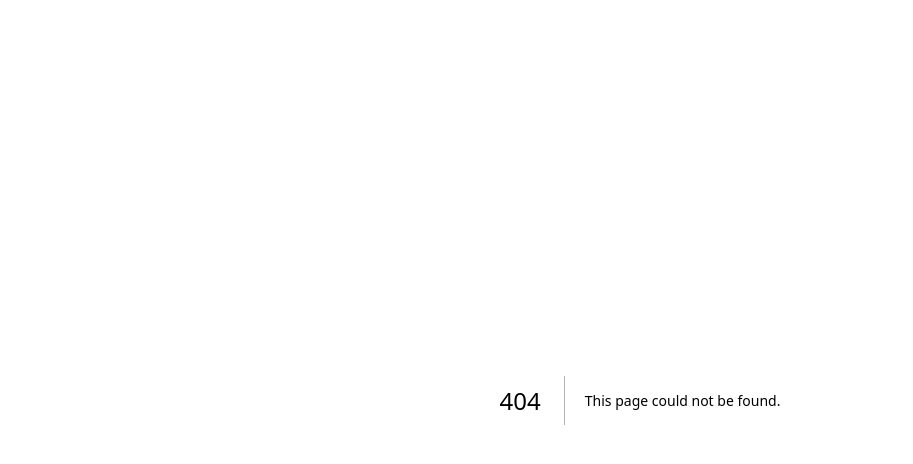
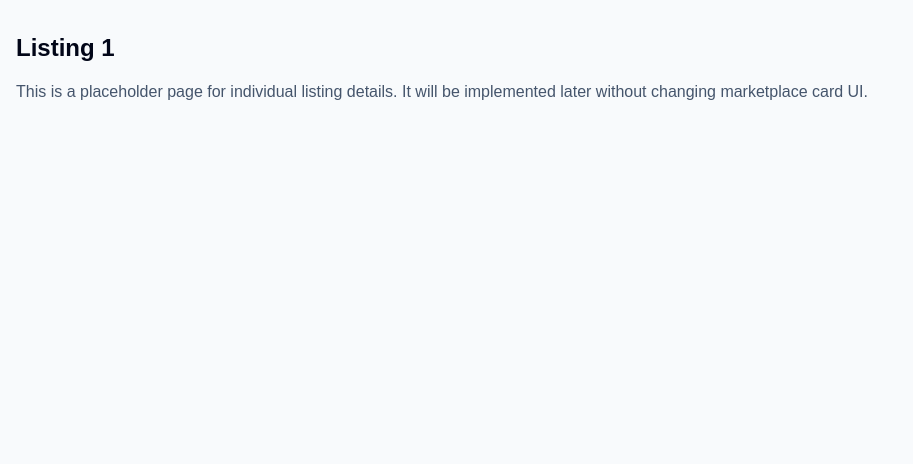
Before and after one commit to amanjane15-hue/bs-marketplace, a Next.js app: page /marketplace/1 in a window 1280 px wide. Before the commit this address had no page. Shown: the top 464 px of the page, without its empty margins (0-913 px from the left). Built offline with nearby package versions, Linux system fonts and the light colour scheme.

Commit message:
Fix homepage to marketplace navigation

```diff
--- /dev/null
+++ b/app/marketplace/[id]/page.tsx
@@ -0,0 +1,21 @@
+import type { Metadata } from "next";
+
+export const metadata: Metadata = {
+  title: "Listing | B&S Marketplace",
+  description: "Placeholder listing detail page for future implementation.",
+};
+
+type Props = {
+  params: { id: string };
+};
+
+export default function ListingPage({ params }: Props) {
+  return (
+    <div className="min-h-screen bg-slate-50 text-slate-950">
+      <div className="mx-auto max-w-7xl px-4 py-8">
+        <h1 className="text-2xl font-semibold">Listing {params.id}</h1>
+        <p className="mt-4 text-slate-600">This is a placeholder page for individual listing details. It will be implemented later without changing marketplace card UI.</p>
+      </div>
+    </div>
+  );
+}
--- a/components/layout/Navbar.tsx
+++ b/components/layout/Navbar.tsx
@@ -1,10 +1,14 @@
+"use client";
+
+import Link from "next/link";
+
 export default function Navbar() {
   return (
     <header className="sticky top-0 z-40 bg-white/95 backdrop-blur-xl border-b border-zinc-200/80">
       <div className="mx-auto flex max-w-7xl items-center justify-between px-4 py-4 sm:px-6 lg:px-8">
-        <a href="#top" className="text-xl font-semibold tracking-tight text-slate-950">
+        <Link href="/" className="text-xl font-semibold tracking-tight text-slate-950">
           B&S Marketplace
-        </a>
+        </Link>
 
         <nav className="hidden items-center gap-8 md:flex text-sm text-slate-600">
           <a href="#featured" className="transition hover:text-slate-950">
@@ -16,17 +20,16 @@ export default function Navbar() {
           <a href="#go-free" className="transition hover:text-slate-950">
             Go Free
           </a>
-          <a href="#community" className="transition hover:text-slate-950">
-            Community
-          </a>
+          <Link href="/marketplace" className="transition hover:text-slate-950">
+            Marketplace
+          </Link>
         </nav>
 
-        <a
-          href="#featured"
-          className="inline-flex items-center rounded-full border border-slate-900 bg-slate-950 px-5 py-2.5 text-sm font-semibold text-white transition hover:bg-slate-800"
-        >
-          Discover listings
-        </a>
+        <Link href="/marketplace" aria-label="Discover listings">
+          <span className="inline-flex items-center rounded-full border border-slate-900 bg-slate-950 px-5 py-2.5 text-sm font-semibold text-white transition hover:bg-slate-800">
+            Discover listings
+          </span>
+        </Link>
       </div>
     </header>
   );
```
